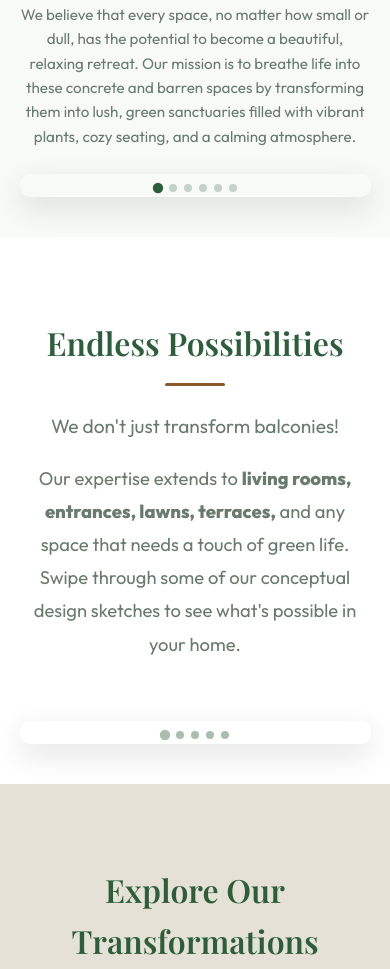
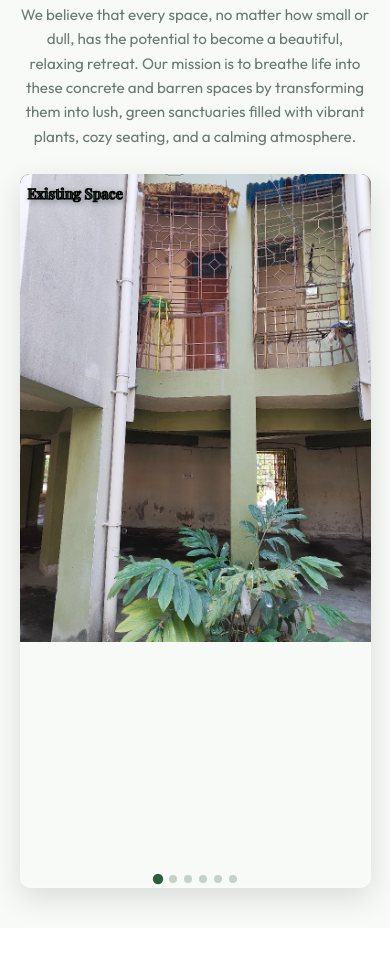
Before and after one commit to Icarus2004/MySpace, a plain HTML site: page index.html in a window 390 px wide. Shown: the part 2679-3648 px from the top of the page. Drawn offline with nearby package versions, Linux system fonts and the light colour scheme; a web font is replaced by a local one.

Commit message:
Fix vanished images: revert to flow-based layout with !important cover and min-height

```diff
--- a/styles.css
+++ b/styles.css
@@ -794,6 +794,7 @@ h1, h2, h3, h4 {
     .carousel-slide {
         position: relative;
         flex: 0 0 100%;
+        min-height: 100%;
         height: 100%;
         opacity: 1;
         pointer-events: auto;
@@ -803,14 +804,14 @@ h1, h2, h3, h4 {
         overflow: hidden;
         background: url('assets/images/bark_texture.png') center/cover no-repeat;
     }
-    /* Force images to fill every pixel */
+    /* Force images to fill every pixel - no empty space */
     .carousel-slide img {
-        position: absolute !important;
-        top: 0 !important;
-        left: 0 !important;
+        display: block !important;
         width: 100% !important;
         height: 100% !important;
+        min-height: 100% !important;
         object-fit: cover !important;
+        position: relative;
         z-index: 1;
     }
     /* Captions & labels above images */
```
